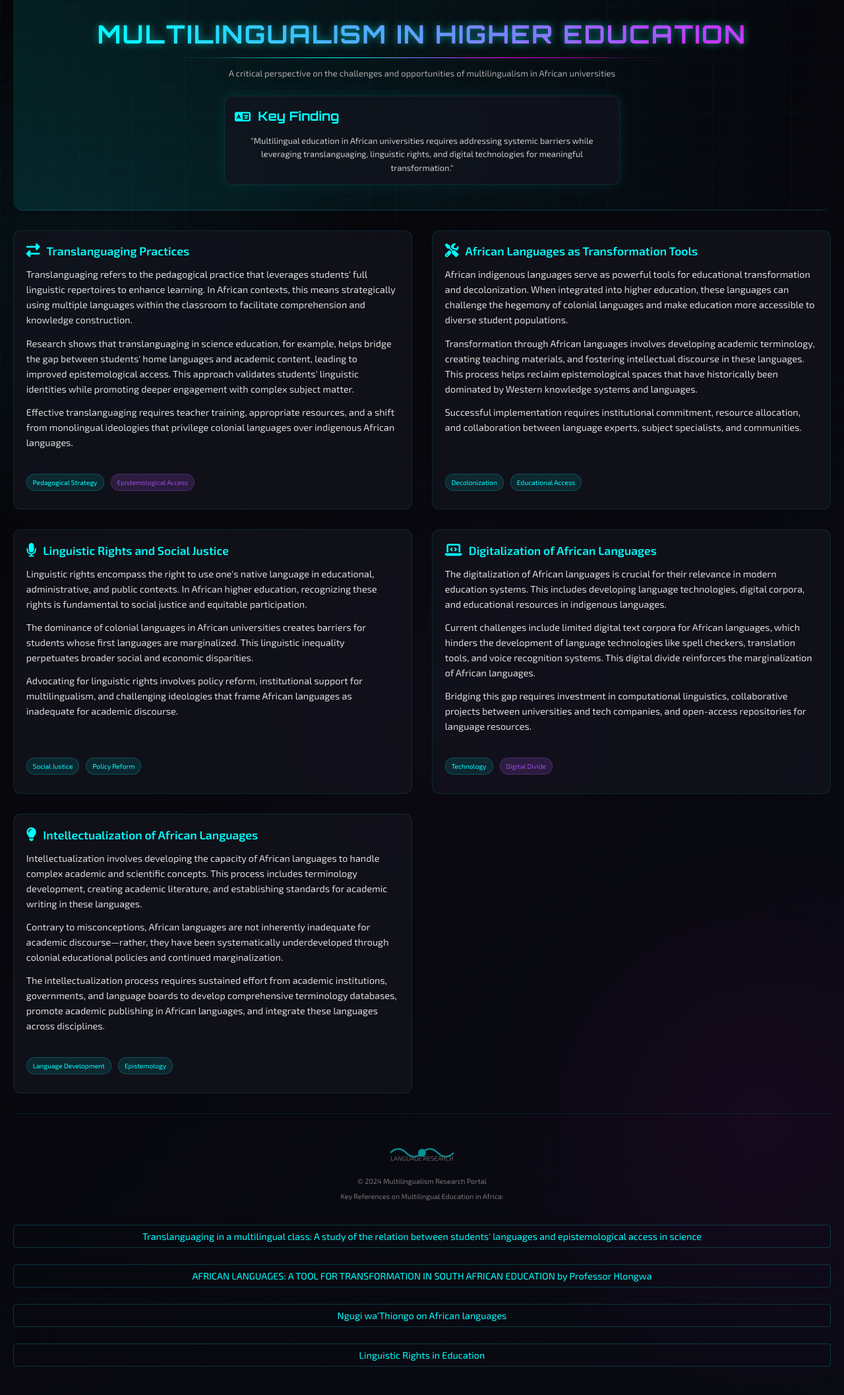
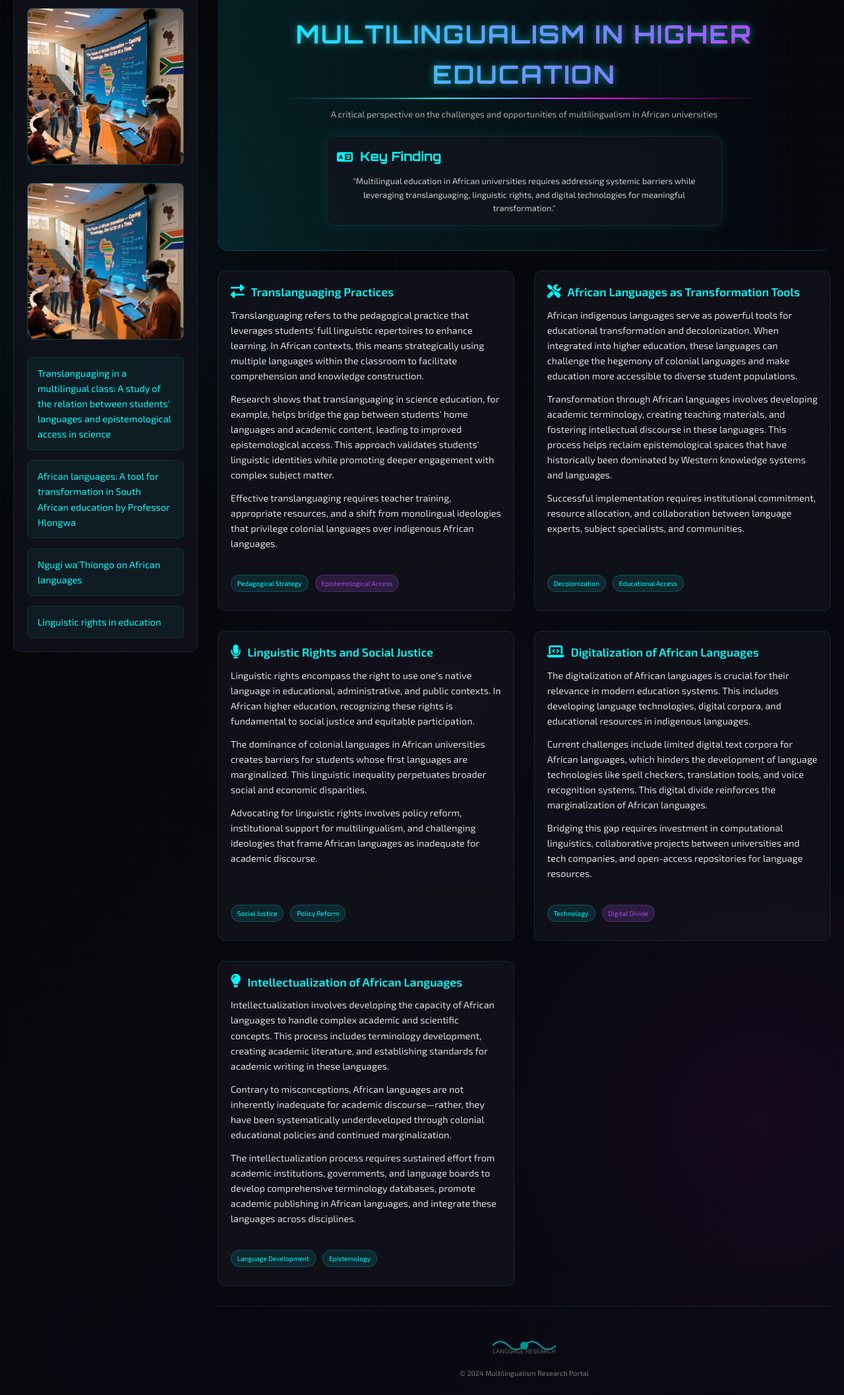
Before and after one commit to oeybers-cpu/multi1, a plain HTML site: page index.html in a window 1280 px wide. Shown: the part 29-2143 px from the top of the page at 66% size. Drawn offline with Linux system fonts and the light colour scheme.

Commit message:
Update index.html

```diff
--- a/index.html
+++ b/index.html
@@ -21,6 +21,7 @@
             --darker: #050508;
             --light: #f0f0f0;
             --card-bg: rgba(20, 20, 30, 0.7);
+            --sidebar-width: 280px;
         }
 
         body {
@@ -32,6 +33,7 @@
             overflow-x: hidden;
             font-family: 'Exo 2', sans-serif;
             line-height: 1.6;
+            display: flex;
         }
 
         body::before {
@@ -61,6 +63,54 @@
             background-size: 40px 40px;
             pointer-events: none;
             z-index: -1;
+        }
+
+        /* Sidebar styling */
+        .sidebar {
+            width: var(--sidebar-width);
+            padding: 20px;
+            background: var(--card-bg);
+            border: 1px solid rgba(0, 255, 255, 0.1);
+            border-radius: 11.25px;
+            margin-right: 30px;
+            backdrop-filter: blur(10px);
+            height: fit-content;
+            position: sticky;
+            top: 20px;
+        }
+
+        .sidebar-image {
+            width: 100%;
+            border-radius: 8px;
+            margin-bottom: 20px;
+            border: 1px solid rgba(0, 255, 255, 0.2);
+        }
+
+        .sidebar-links {
+            display: flex;
+            flex-direction: column;
+            gap: 15px;
+        }
+
+        .sidebar-link {
+            color: var(--primary);
+            text-decoration: none;
+            padding: 12px 15px;
+            border-radius: 8px;
+            background: rgba(0, 255, 255, 0.05);
+            border: 1px solid rgba(0, 255, 255, 0.1);
+            transition: all 0.3s ease;
+            font-size: 0.9rem;
+        }
+
+        .sidebar-link:hover {
+            background: rgba(0, 255, 255, 0.15);
+            box-shadow: 0 0 15px rgba(0, 255, 255, 0.5);
+            transform: translateY(-2px);
+        }
+
+        .main-content {
+            flex: 1;
         }
 
         .container {
@@ -322,7 +372,7 @@
             left: 100%;
         }
 
-        .footer {
+        .copyright {
             text-align: center;
             padding: 30px 0 15px;
             color: #777;
@@ -331,7 +381,7 @@
             margin-top: 22.5px;
         }
 
-        .footer p {
+        .copyright p {
             margin: 6px 0;
         }
 
@@ -342,32 +392,6 @@
             opacity: 0.7;
         }
 
-        .footer-link {
-            display: inline-block;
-            margin-top: 15px;
-            color: var(--primary);
-            text-decoration: none;
-            font-size: 0.9rem;
-            transition: all 0.3s ease;
-            padding: 5px 10px;
-            border-radius: 4px;
-            border: 1px solid rgba(0, 255, 255, 0.2);
-        }
-
-        .footer-link:hover {
-            color: var(--secondary);
-            text-shadow: 0 0 10px rgba(255, 0, 255, 0.7);
-            background: rgba(255, 255, 255, 0.1);
-            border-color: rgba(255, 0, 255, 0.3);
-        }
-
-        .footer-links-container {
-            display: flex;
-            flex-direction: column;
-            gap: 10px;
-            margin: 20px 0;
-        }
-
         @media (max-width: 1100px) {
             .articles-container {
                 grid-template-columns: repeat(auto-fill, minmax(400px, 1fr));
@@ -375,6 +399,17 @@
         }
 
         @media (max-width: 900px) {
+            body {
+                flex-direction: column;
+            }
+
+            .sidebar {
+                width: 100%;
+                position: relative;
+                margin-right: 0;
+                margin-bottom: 30px;
+            }
+
             .articles-container {
                 grid-template-columns: 1fr;
             }
@@ -410,6 +445,29 @@
 <body>
     <div class="grid-lines"></div>
 
+    <!-- Sidebar with links and images -->
+    <div class="sidebar">
+        <img src="https://github.com/oeybers-cpu/multi1/blob/main/1755804090.png?raw=true" alt="Multilingual Education" class="sidebar-image">
+        <img src="https://github.com/oeybers-cpu/multi1/blob/main/1755804213.png?raw=true" alt="Language Research" class="sidebar-image">
+
+        <div class="sidebar-links">
+            <a href="https://www.researchgate.net/publication/Translanguaging_in_a_multilingual_class" class="sidebar-link" target="_blank">
+                Translanguaging in a multilingual class: A study of the relation between students' languages and epistemological access in science
+            </a>
+            <a href="https://www.ump.ac.za/News-and-Events/News/2024/AFRICAN-LANGUAGES-A-TOOL-FOR-TRANSFORMATION-IN-SOU" class="sidebar-link" target="_blank">
+                African languages: A tool for transformation in South African education by Professor Hlongwa
+            </a>
+            <a href="https://scholarmedia.africa/tribute-2/prof-ngugi-wa-thiongo-the-literary-giant-who-gave-africa-back-its-voice/" class="sidebar-link" target="_blank">
+                Ngugi wa'Thiongo on African languages
+            </a>
+            <a href="https://www.languagehumanities.org/what-are-linguistic-rights.htm" class="sidebar-link" target="_blank">
+                Linguistic rights in education
+            </a>
+        </div>
+    </div>
+
+    <!-- Main content -->
+    <div class="main-content">
         <div class="container">
             <header>
                 <h1>Multilingualism in Higher Education</h1>
@@ -493,7 +551,7 @@
                 </div>
             </div>
 
-        <div class="footer">
+            <div class="copyright">
                 <div class="university-logo">
                     <svg viewBox="0 0 100 30" fill="#9d4edd">
                         <path d="M10,15 Q20,5 30,15 T50,15 T70,15 T90,15" stroke="#0ff" stroke-width="2" fill="none"/>
@@ -502,21 +560,6 @@
                     </svg>
                 </div>
                 <p>© 2024 Multilingualism Research Portal</p>
-            <p>Key References on Multilingual Education in Africa:</p>
-
-            <div class="footer-links-container">
-                <a href="https://www.researchgate.net/publication/Translanguaging_in_a_multilingual_class" class="footer-link" target="_blank">
-                    Translanguaging in a multilingual class: A study of the relation between students' languages and epistemological access in science
-                </a>
-                <a href="https://www.ump.ac.za/News-and-Events/News/2024/AFRICAN-LANGUAGES-A-TOOL-FOR-TRANSFORMATION-IN-SOU" class="footer-link" target="_blank">
-                    AFRICAN LANGUAGES: A TOOL FOR TRANSFORMATION IN SOUTH AFRICAN EDUCATION by Professor Hlongwa
-                </a>
-                <a href="https://scholarmedia.africa/tribute-2/prof-ngugi-wa-thiongo-the-literary-giant-who-gave-africa-back-its-voice/" class="footer-link" target="_blank">
-                    Ngugi wa'Thiongo on African languages
-                </a>
-                <a href="https://www.languagehumanities.org/what-are-linguistic-rights.htm" class="footer-link" target="_blank">
-                    Linguistic Rights in Education
-                </a>
             </div>
         </div>
     </div>
```
Lines whose indentation alone changed are shown as unchanged.
